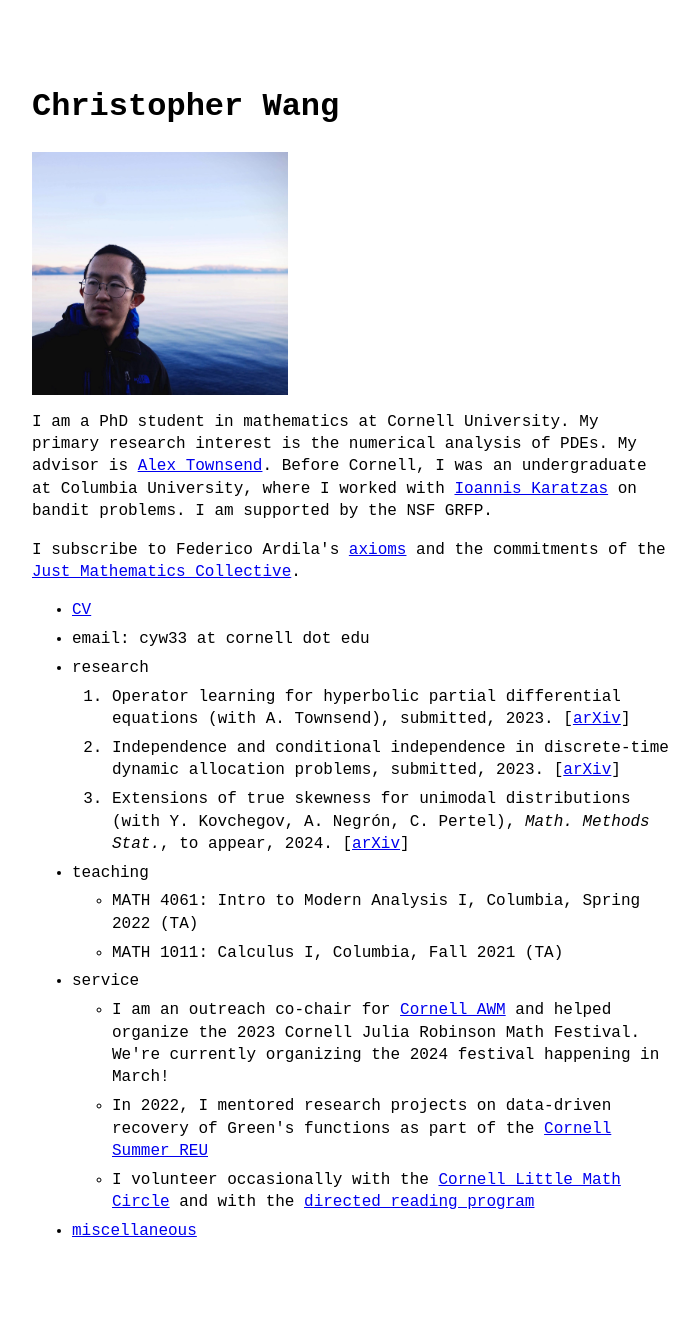
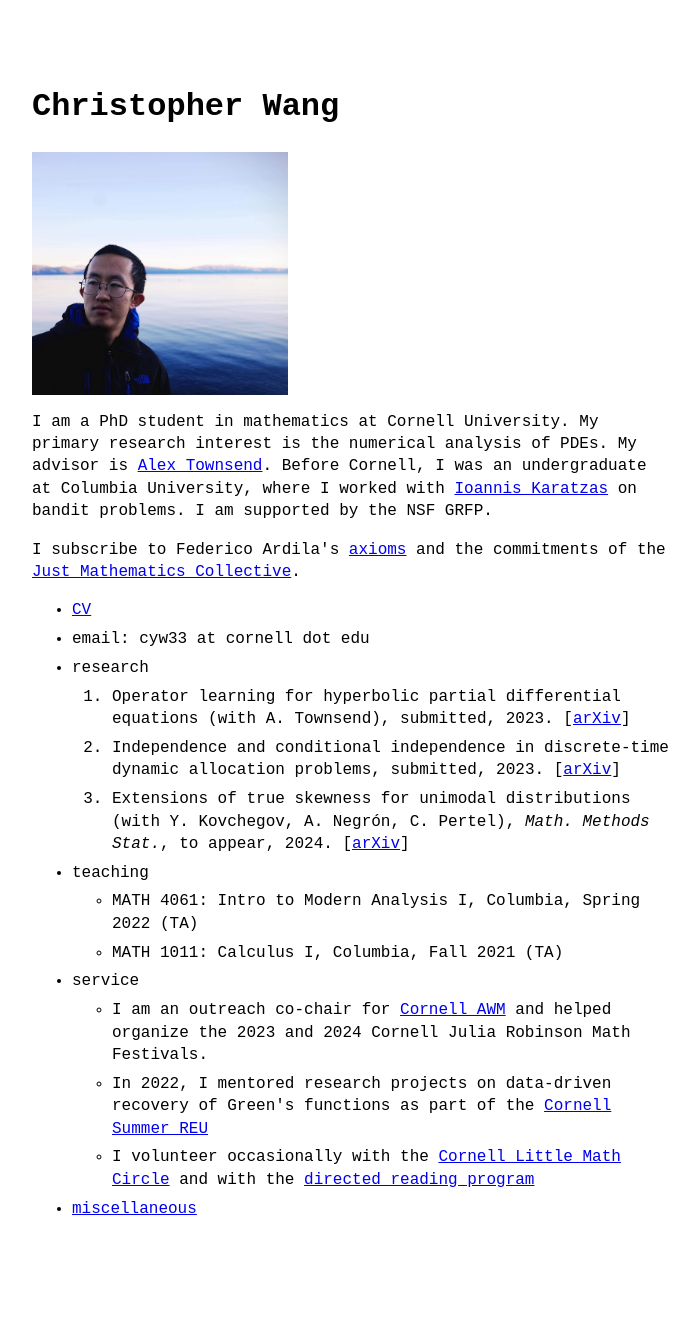
Before and after one commit to chriswang030/chriswang030.github.io, a Jekyll site: the page built from index.md, in a window 1280 px wide. Shown: the whole page, without its empty margins (288-987 px from the left). Built offline with Jekyll 4.4.1, drawn with Linux system fonts in a browser that asks for light colours; after the commit the page ends 1300 px from its top, so only the background shows below that.

Commit message:
Minor tense update

```diff
--- a/_data/menu.yml
+++ b/_data/menu.yml
@@ -20,7 +20,7 @@ entries:
 
   - title: service
     entries:
-      - title: "I am an outreach co-chair for <a href='https://pi.math.cornell.edu/~awm/index.html'>Cornell AWM</a> and helped organize the 2023 Cornell Julia Robinson Math Festival. We're currently organizing the 2024 festival happening in March!"
+      - title: "I am an outreach co-chair for <a href='https://pi.math.cornell.edu/~awm/index.html'>Cornell AWM</a> and helped organize the 2023 and 2024 Cornell Julia Robinson Math Festivals."
       - title: "In 2022, I mentored research projects on data-driven recovery of Green's functions as part of the <a href='https://math.cornell.edu/history-reu-and-spur-summer-program-undergraduate-research-programs'>Cornell Summer REU</a>"
       - title: "I volunteer occasionally with the <a href='https://pi.math.cornell.edu/~zakh/little/'>Cornell Little Math Circle</a> and with the <a href='https://sites.google.com/cornell.edu/cornell-drp'>directed reading program</a>"
 
```
